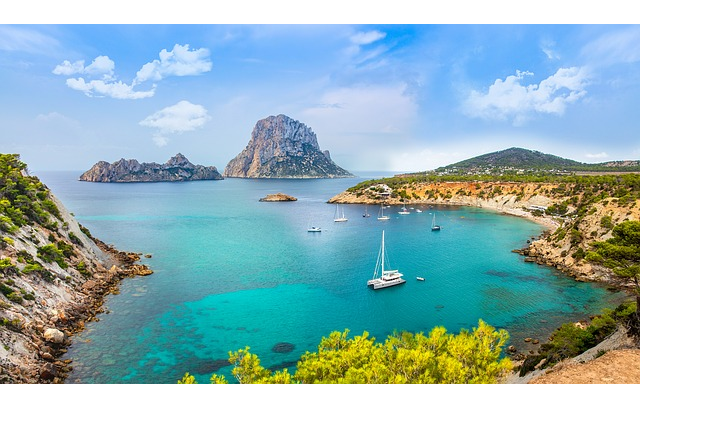
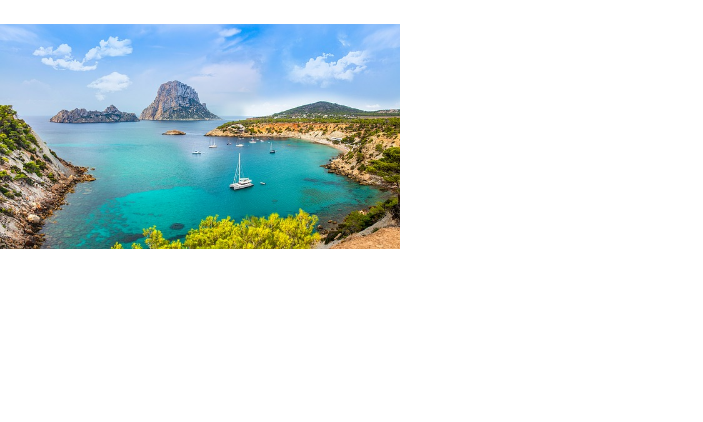
Before and after one commit to gboned/Practica14, a plain HTML site: page index.html in a window 1280 px wide. Shown: the whole page, without its empty margins (0-703 px from the left). Drawn offline with nearby package versions, Linux system fonts and the light colour scheme.

Commit message:
Añadir propiedad de anchura a imagen

```diff
--- a/index.html
+++ b/index.html
@@ -73,7 +73,7 @@
 
 					<section>
 						<!-- Añado referencia de imagen con un id -->
-						<img id="imagen" src="img/ibiza.jpg">
+						<img id="imagen" src="img/ibiza.jpg" width="400">
 					</section>
 
 					<article>
```
